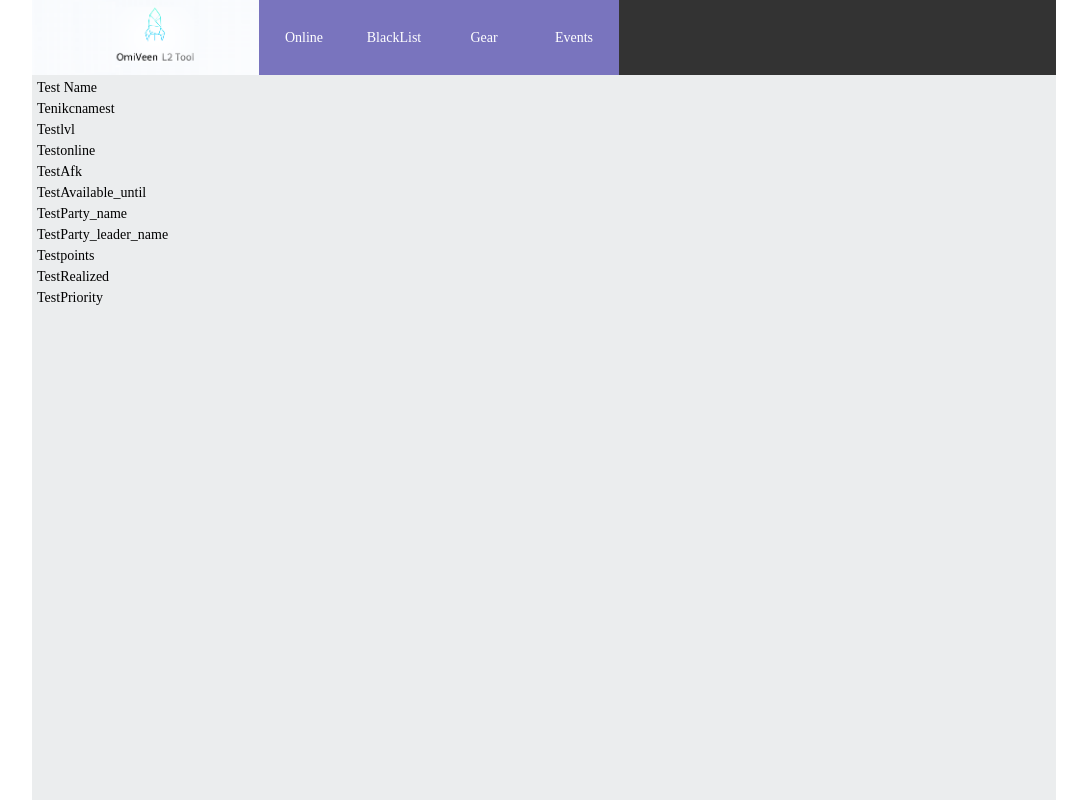
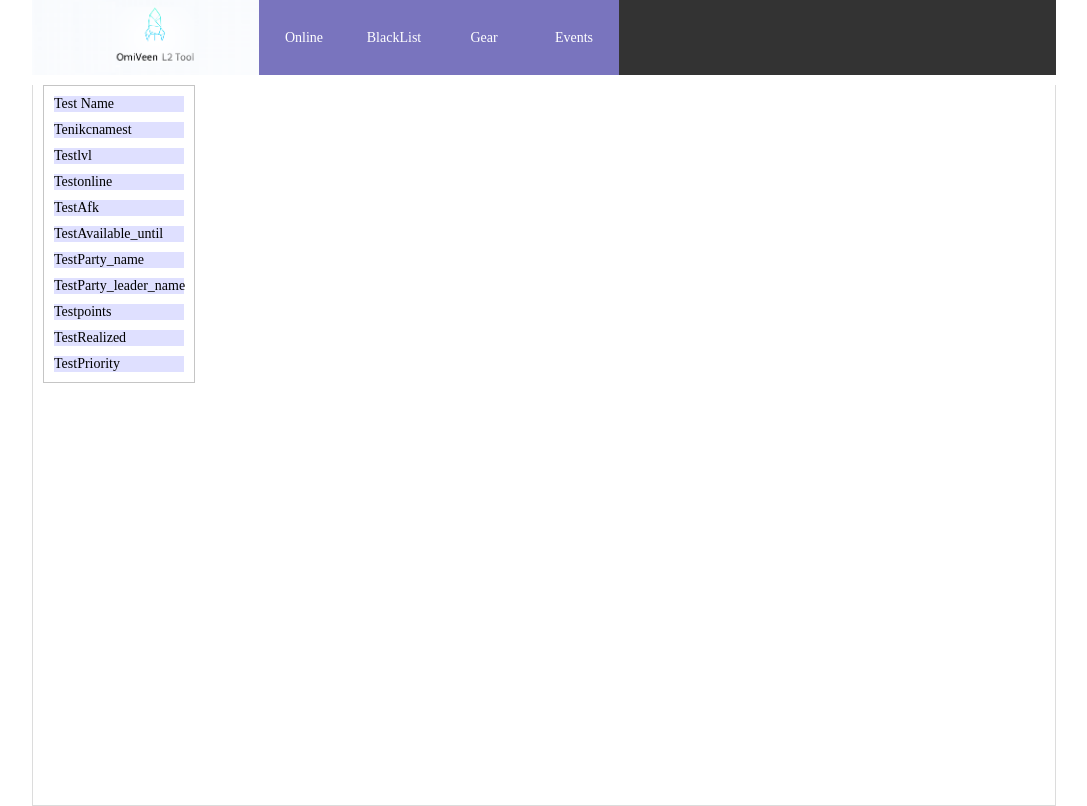
Before and after one commit to marutkin/omiveenl2tool, a React app in the folder l2tool/: page / in a window 1280 px wide. Shown: the whole page, without its empty margins (96-1183 px from the left). Built offline with nearby package versions, Linux system fonts and the light colour scheme.

Commit message:
Some refactoring

```diff
--- a/l2tool/src/sass/Entities/person.scss
+++ b/l2tool/src/sass/Entities/person.scss
@@ -1,7 +1,15 @@
 
 .person {
-  color: #000;
+
+  width: 150px;
+  border: 1px solid #80808075;
+
+  margin: 10px;
+
   &__row {
     margin: 5px;
+    margin: 10px;
+
+    background-color: #dfe0ff;
   }
 }
--- /dev/null
+++ b/l2tool/src/sass/main.scss
@@ -0,0 +1,26 @@
+
+// Reset
+* {
+  margin: 0;
+  padding: 0;
+}
+
+// Main
+.main-container {
+
+  font-size: 14px;
+  max-width: 1024px;
+  margin: 0 auto;
+
+}
+
+// Helpers
+.animated {
+  -webkit-animation: fadeEffect .5s;
+  animation: fadeEffect .5s;
+}
+
+@keyframes fadeEffect {
+  from {opacity: 0;}
+  to {opacity: 1;}
+}
--- a/l2tool/src/sass/page.scss
+++ b/l2tool/src/sass/page.scss
@@ -1,4 +1,9 @@
 
 .page-container {
-  margin: 15px;
+
+  height: 90vh;
+
+  border: 1px solid #80808047;
+  border-top: 0;
+
 }
--- a/l2tool/src/sass/styles.scss
+++ b/l2tool/src/sass/styles.scss
@@ -1,32 +1,5 @@
 
+@import './main.scss';
 @import './navigation.scss';
+@import './page.scss';
 @import './Entities/person.scss';
-
-// Reset
-* {
-  margin: 0;
-  padding: 0;
-}
-
-// Main
-.main-container {
-
-  font-size: 14px;
-  max-width: 1024px;
-  margin: 0 auto;
-
-  height: 100vh;
-  background: #959fa730;
-
-}
-
-// Helpers
-.animated {
-  -webkit-animation: fadeEffect .5s;
-  animation: fadeEffect .5s;
-}
-
-@keyframes fadeEffect {
-  from {opacity: 0;}
-  to {opacity: 1;}
-}
```
